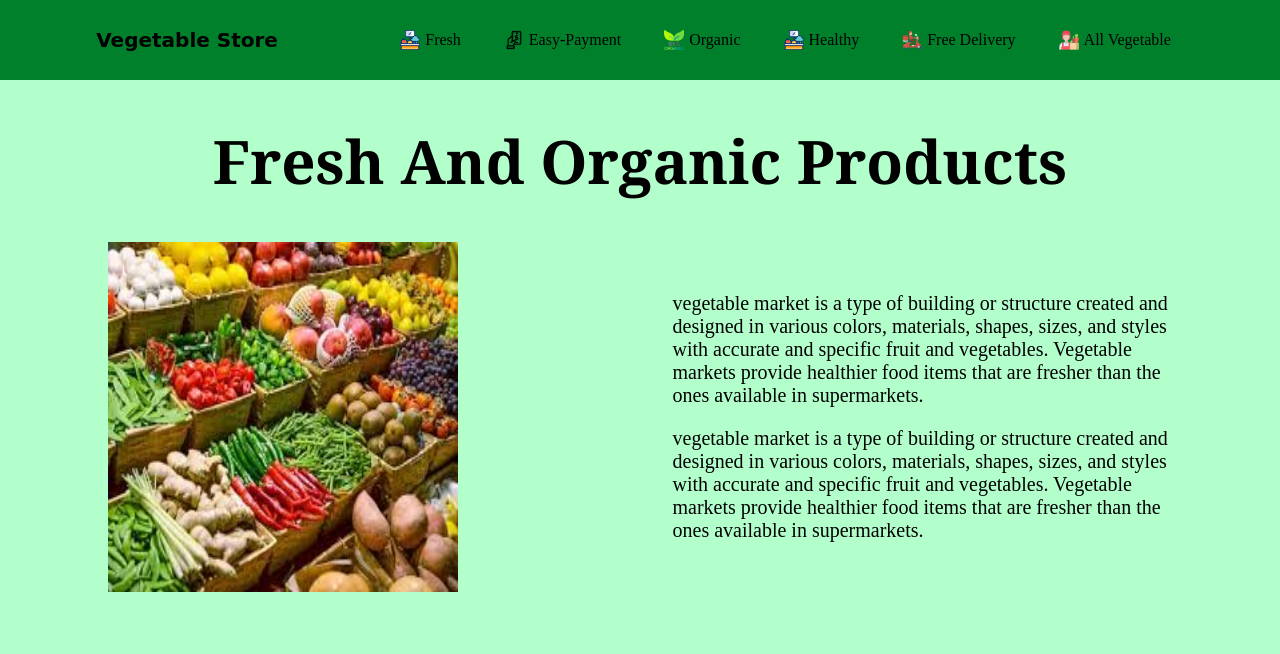
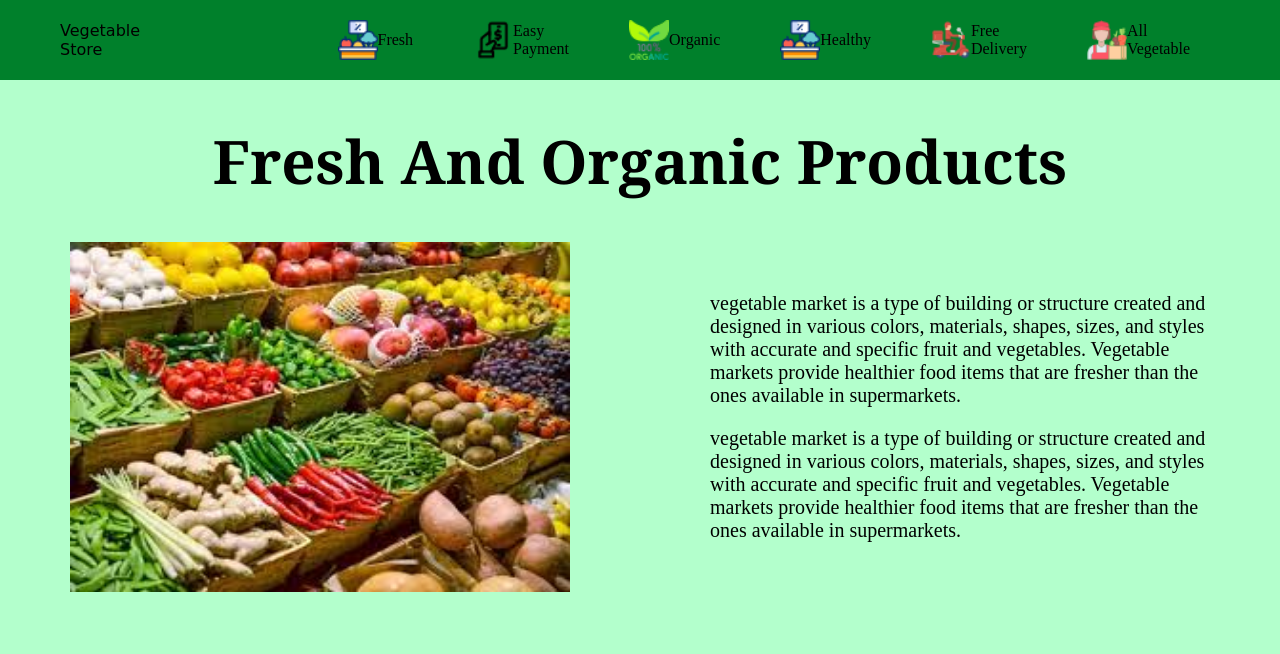
Before and after one commit to archana875/queries, a plain HTML site: page index.html in a window 1280 px wide. Shown: the top 654 px of the page. Drawn offline with Linux system fonts and the light colour scheme.

Commit message:
css page added

```diff
--- a/index.html
+++ b/index.html
@@ -9,43 +9,42 @@
 </head>
 <body>
     <div class="nav">
-        <h1 class="veg-emoji">Vegetable Store</h1>
+        <span class="veg-emoji">Vegetable Store</span>
 
        <div class="veg">
-           <p class="veg-item">
-             <img src="./img/vegetables.png" class="veg-icon" alt="Fresh">Fresh</p>
-             <p class="veg-text">
+           <span class="veg-item">
+             <img src="./img/vegetables.png" class="veg-icon" alt="Fresh">
+             <span class="Veg-text">
                Fresh
-             </p>
-
+             </span>
+            </span>
            <span class="veg-item">
-               <img src="./img/mobile-banking.png" class="veg-icon" alt="Easy-Payment">Easy-Payment
-               <span class="veg-text">
+               <img src="./img/mobile-banking.png" class="veg-icon" alt="Easy-Payment">
+               <span class="Veg-text">
             Easy Payment
         </span>
            </span>
            <span class="veg-item">
-               <img src="./img/organic.png" class="veg-icon" alt="Organic">Organic
-               <span class="veg-text">
+               <img src="./img/organic.png" class="veg-icon" alt="Organic">
+               <span class="Veg-text">
            Organic
         </span>
        </span>
            <span class="veg-item">
-               <img src="./img/vegetables.png" class="veg-icon" alt="Healthy">Healthy
-               <span class="veg-text">
+               <img src="./img/vegetables.png" class="veg-icon" alt="Healthy">
+               <span class="Veg-text">
                Healthy
            </span>
         </span>
            <span class="veg-item">
-               <img src="./img/delivery.png" class="veg-icon" alt="free">Free Delivery
-               <span class="veg-text">
+               <img src="./img/delivery.png" class="veg-icon" alt="Free Delivery">
+               <span class="Veg-text">
                Free Delivery
-           </span>
-           </span>
+           </span></span>
            <span class="veg-item">
-               <img src="./img/food.png" class="veg-icon" alt="">All Vegetable
-               <span class="veg-text">
-
+               <img src="./img/food.png" class="veg-icon" alt="All Vegetable">
+               <span class="Veg-text">
+               All Vegetable
            </span>
         </span>
        </div>
@@ -61,7 +60,7 @@
             <p>
                 vegetable market is a type of building or structure created and designed in various colors, materials, shapes, sizes, and styles with accurate and specific fruit and vegetables. Vegetable markets provide healthier food items that are fresher than the ones available in supermarkets.
             </p>
-           <p class="secondary-conten ">
+           <p class="secondary-conten">
             vegetable market is a type of building or structure created and designed in various colors, materials, shapes, sizes, and styles with accurate and specific fruit and vegetables. Vegetable markets provide healthier food items that are fresher than the ones available in supermarkets.
             </p>
 
--- a/style.css
+++ b/style.css
@@ -22,9 +22,6 @@ body{
     cursor: pointer;
 
 }
-.veg-text{
-    display: none;
-}
 .header-content{
     display: flex;
     justify-content: space-around;
@@ -36,7 +33,7 @@ body{
 }
 .content{
     width: 500px;
-    font-size: 40px;
+    font-size: 20px;
 }
 .nav{
     background-color:#00802b;
@@ -45,7 +42,6 @@ body{
     padding: 5px 60px;
     color:black;
     height: 70px;
-    justify-content: space-around;
 }
 .veg-emoji{
     font-family: cursive;
@@ -57,18 +53,19 @@ body{
     align-items:center;
 }
 .veg-item{
-    margin: 30px;
+    margin:30px;
     cursor: pointer;
     display: flex;
     align-items: center;
 }
 .veg-item:hover{
-    color:black;
+    color:wheat;
 }
 .veg-icon{
     height: 40px;
-    width: 30px;
-    margin-right: 30px;
+    width:40px;
+    margin-left: 0px;
+
 }
  /* Table device */
 @media screen and (min-width:501px) and (max-width:769px) {
@@ -91,7 +88,6 @@ body{
 .page-heading{
     font-size: 35px;
 }
-}
 
 .know-more{
     height:40px ;
@@ -109,18 +105,20 @@ body{
 .veg-emoji{
     font-size:20px;
 }
-.veg-text{
-    display: none;
+.Veg-text{
+    display:none;
+
 }
 .veg{
-    margin-left: 20px;
+    margin-left: 10px;
 }
 .veg-item{
     margin-right:13px;
 }
 .veg-icon{
-    height: 20px;
-    width: 20px;
+    height: 30px;
+    width: 30px;
     margin-right: 5px;
     justify-content: space-around;
 }
+}
```
Lines whose indentation alone changed are shown as unchanged.
